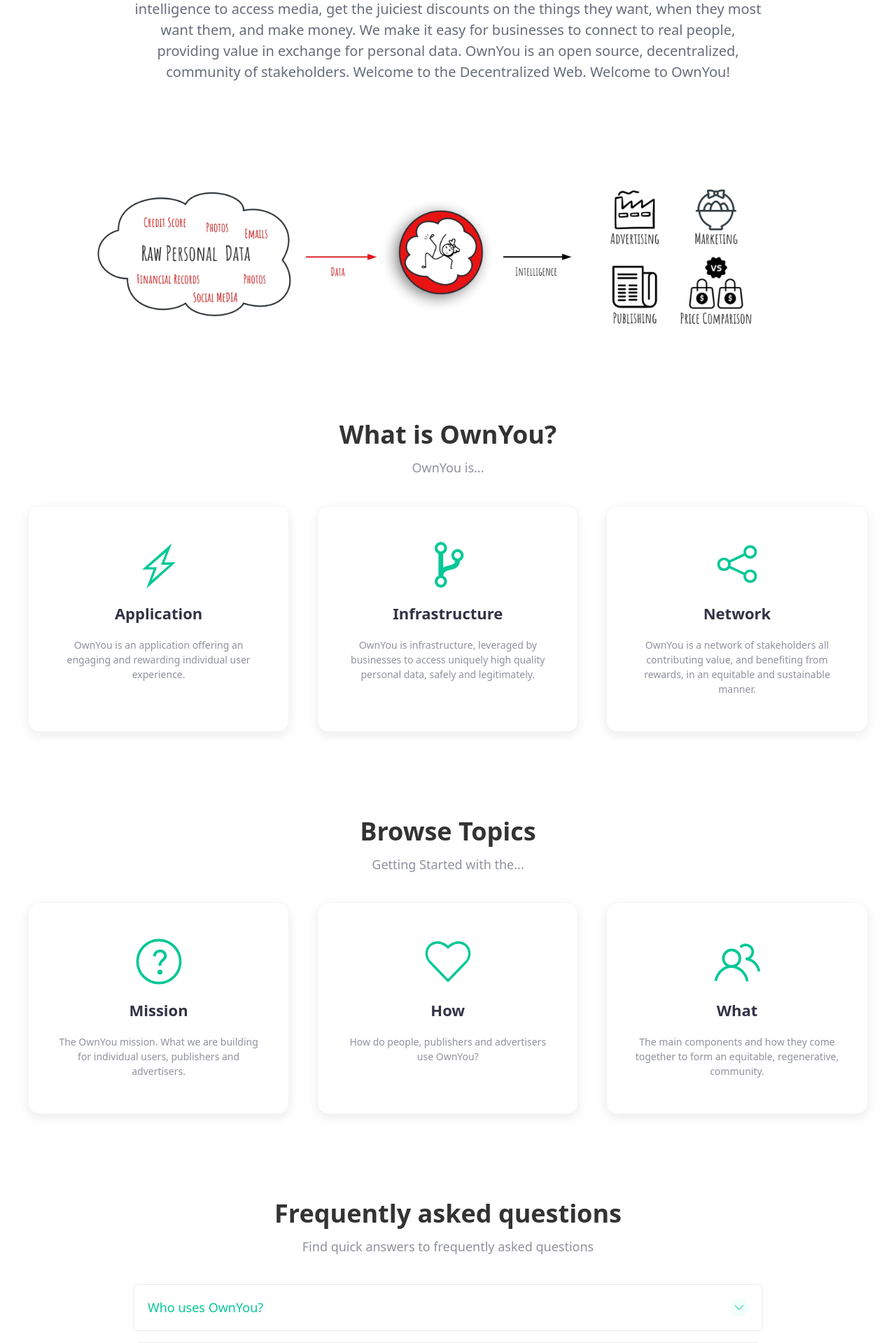
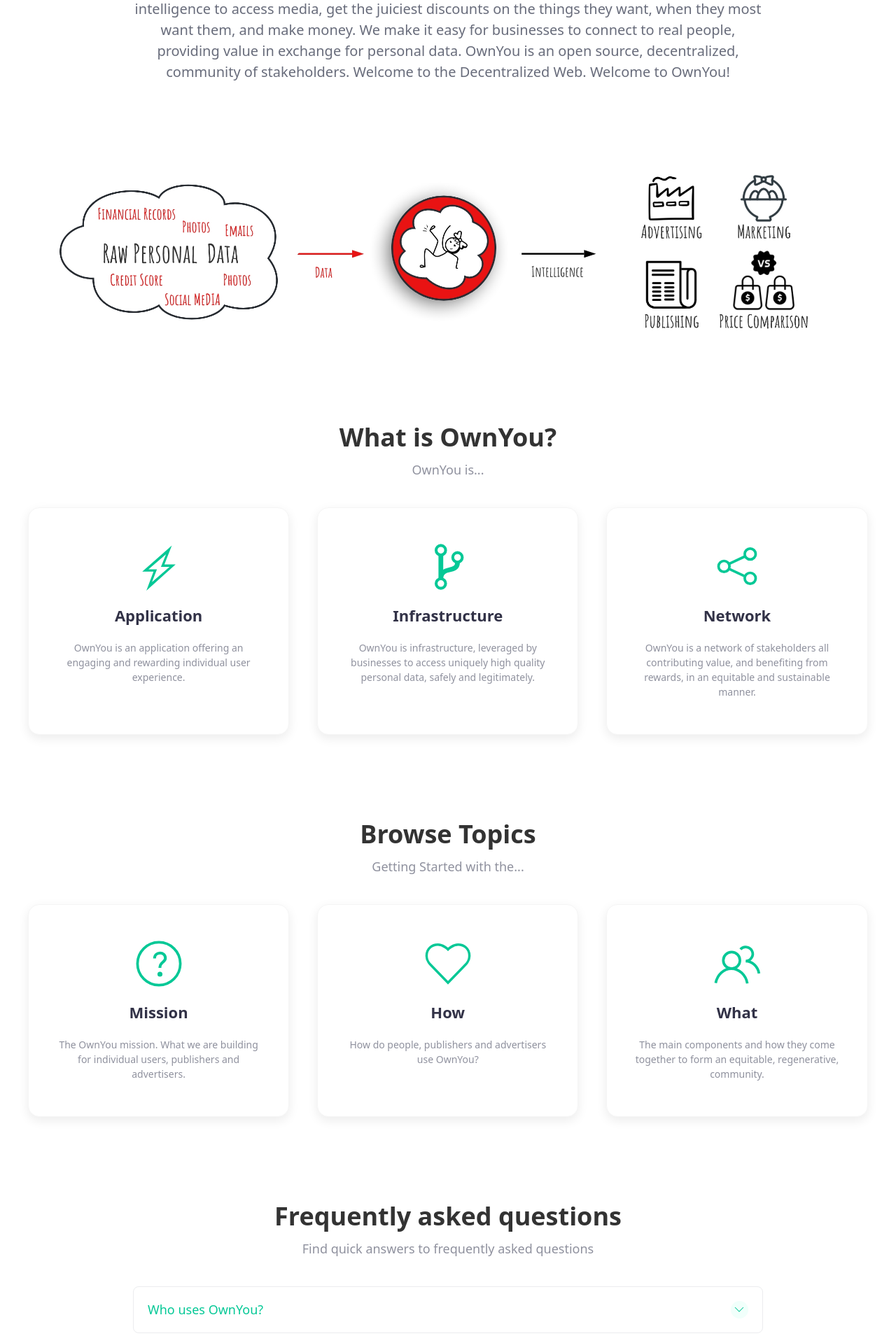
Before and after one commit to OwnYouLtd/docs, a Jekyll site: the page built from index.md, in a window 1280 px wide. Shown: the part 480-2399 px from the top of the page at 70% size. Built offline with Jekyll 4.4.1, drawn with Linux system fonts in a browser that asks for light colours; comment, search, counter and statistics services are not loaded.

Commit message:
architecture jpg update

```diff
--- a/index.md
+++ b/index.md
@@ -10,7 +10,7 @@
 
 <!-- image: OwnYou logo 101.jpg -->
 
-{% include image.html img="architecture7.jpg" lightbox="false" alt="Architecture" caption="" %}
+{% include image.html img="architecture8.jpg" lightbox="false" alt="Architecture" caption="" %}
 
 {% include boxes2.html columns="3" title="What is OwnYou?" subtitle="OwnYou is..." %}
 
```
Also changed, not shown: uploads/architecture8.jpg (added).
